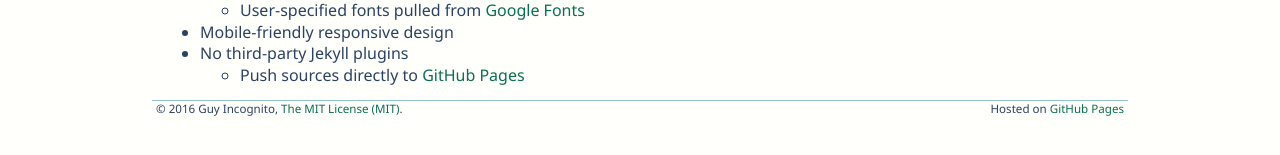
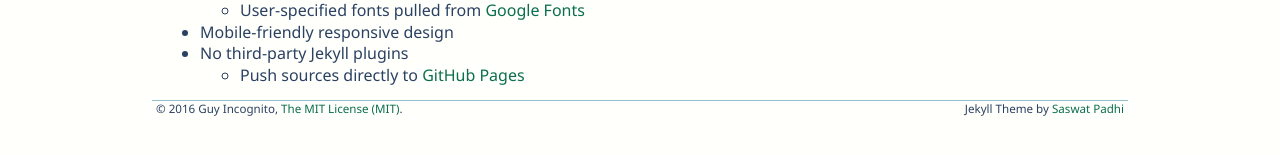
Before and after one commit to AllesCoolAllesBestens/AllesCoolAllesBestens.github.io, a Jekyll site: the page built from index.md, in a window 1280 px wide. Shown: the part 456-611 px from the top of the page. Built offline with Jekyll 4.4.1, drawn with Linux system fonts in a browser that asks for light colours; nearby versions of some CDN libraries.

Commit message:
Added link to theme builder

```diff
--- a/_includes/sections/footer.html
+++ b/_includes/sections/footer.html
@@ -8,7 +8,7 @@
       </div>
 
       <div class='pure-u-1 pure-u-sm-1-2 text-align-right-small'>
-        Hosted on <a href='https://pages.github.com/'>GitHub Pages</a>
+        Jekyll Theme by <a href='https://github.com/SaswatPadhi/purity-jekyll-theme'>Saswat Padhi</a>
       </div>
 
     </div>
```
